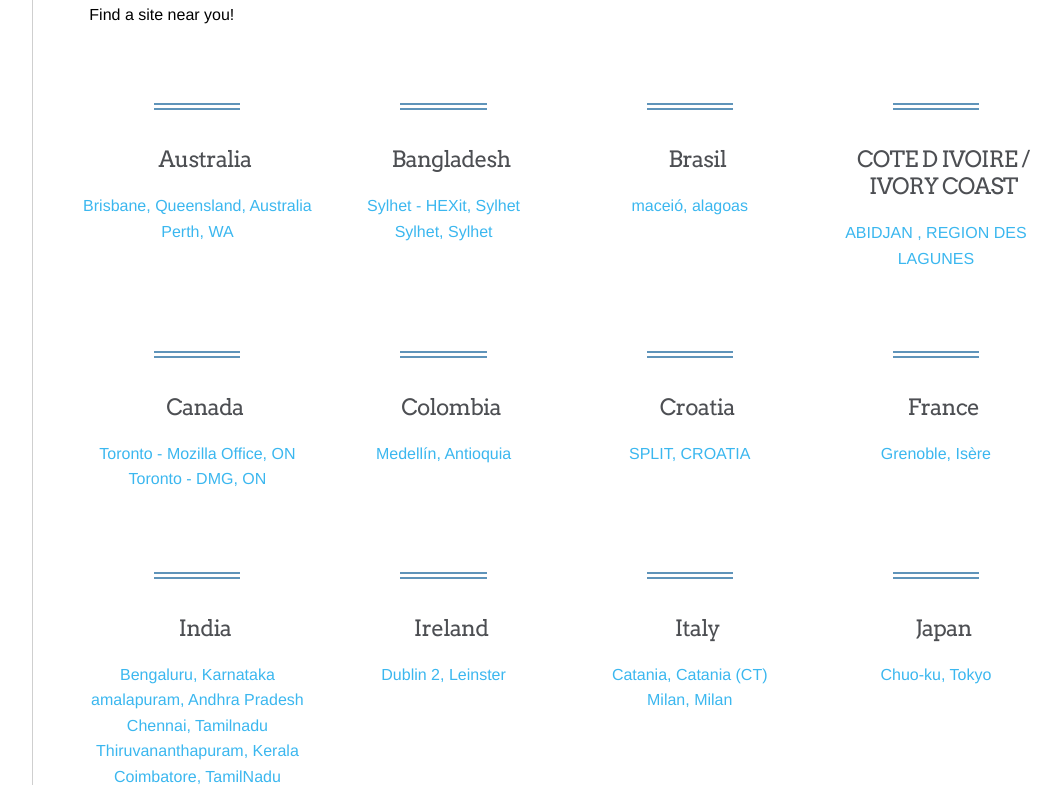
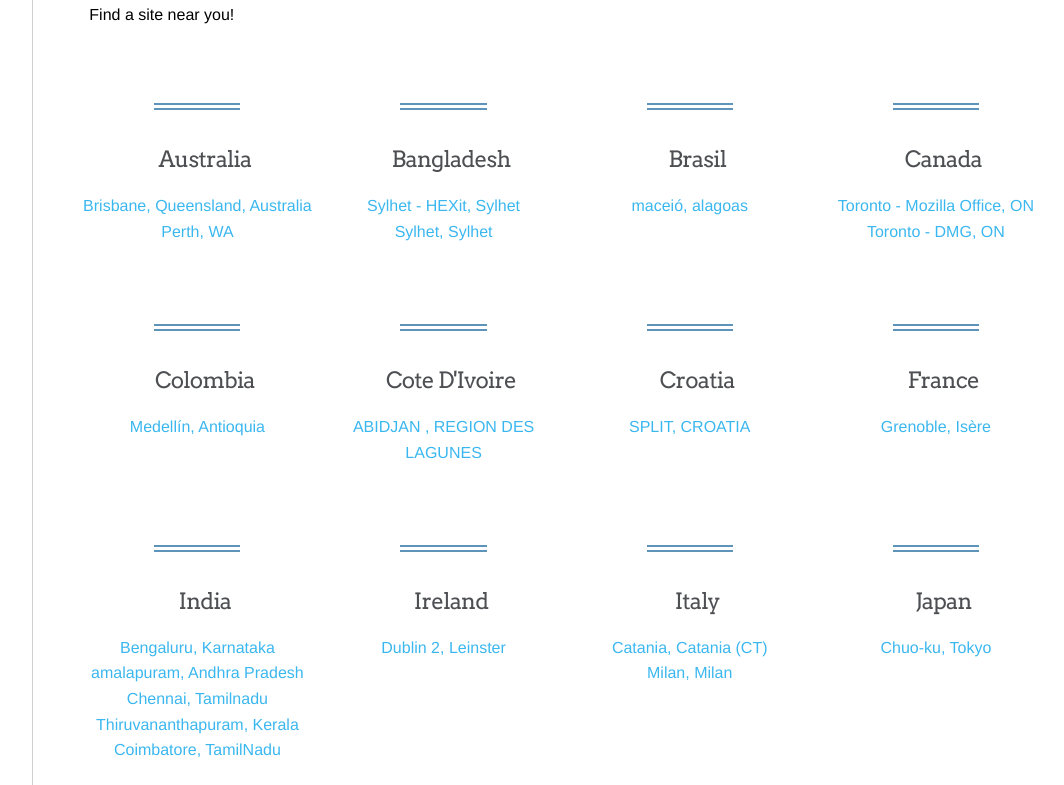
Before and after one commit to mozilla/global-sprint, a Jekyll site: the page built from _articles/register.md, in a window 1280 px wide and 900 px high, scrolled down 552 px, cut to the strip 115-900 px from the top of the window. Shown: the whole strip, without its empty margins (180-1244 px from the left). Built offline with Jekyll 4.4.1, drawn with Linux system fonts in a browser that asks for light colours; comment, search, counter and statistics services are not loaded; a style sheet for code colours, icons or effects is not loaded; part of the change alters nothing that is shown.

Commit message:
Update sites.json

```diff
--- a/_data/sites.json
+++ b/_data/sites.json
@@ -45,16 +45,6 @@
             "linkToTito": "https://ti.to/Mozilla/global-sprint-maceio-brazil"
         }
     ],
-    "COTE D IVOIRE / IVORY COAST ": [
-        {
-            "siteName": "IT INCEPT ",
-            "siteLocationCity": "ABIDJAN ",
-            "siteLocationStateProvince": "REGION DES LAGUNES",
-            "siteLocationCountry": "COTE D IVOIRE / IVORY COAST ",
-            "countryCode": "CI",
-            "linkToTito": "https://ti.to/Mozilla/global-sprint-ivory-coast"
-        }
-    ],
     "Canada": [
         {
             "siteName": "Mozilla Toronto",
@@ -81,6 +71,16 @@
             "siteLocationCountry": "Colombia",
             "countryCode": "CO",
             "linkToTito": "https://ti.to/Mozilla/global-sprint-medellin"
+        }
+    ],
+    "Cote D'Ivoire ": [
+        {
+            "siteName": "IT INCEPT ",
+            "siteLocationCity": "ABIDJAN ",
+            "siteLocationStateProvince": "REGION DES LAGUNES",
+            "siteLocationCountry": "Cote D'Ivoire ",
+            "countryCode": "CI",
+            "linkToTito": "https://ti.to/Mozilla/global-sprint-ivory-coast"
         }
     ],
     "Croatia": [
```
